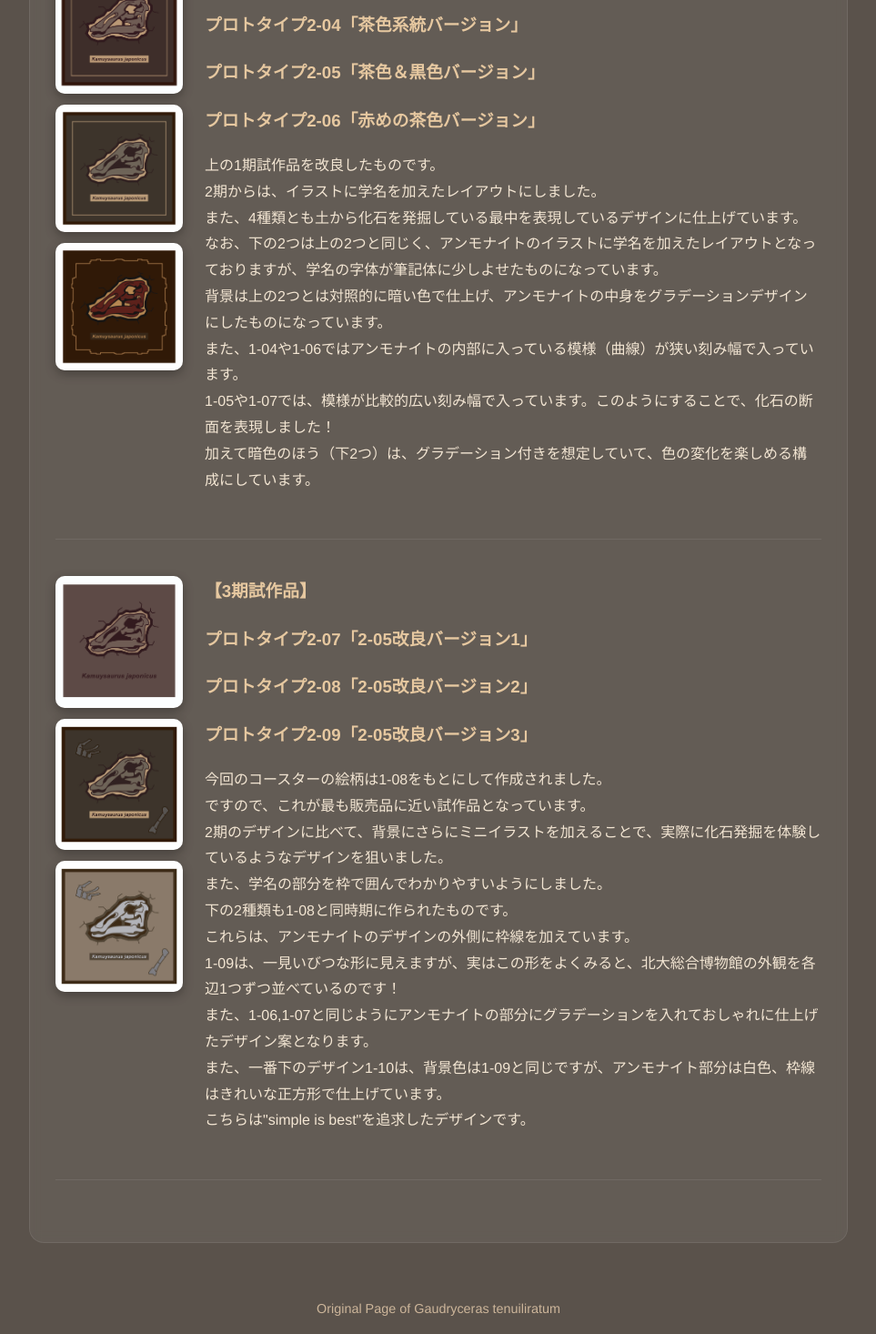
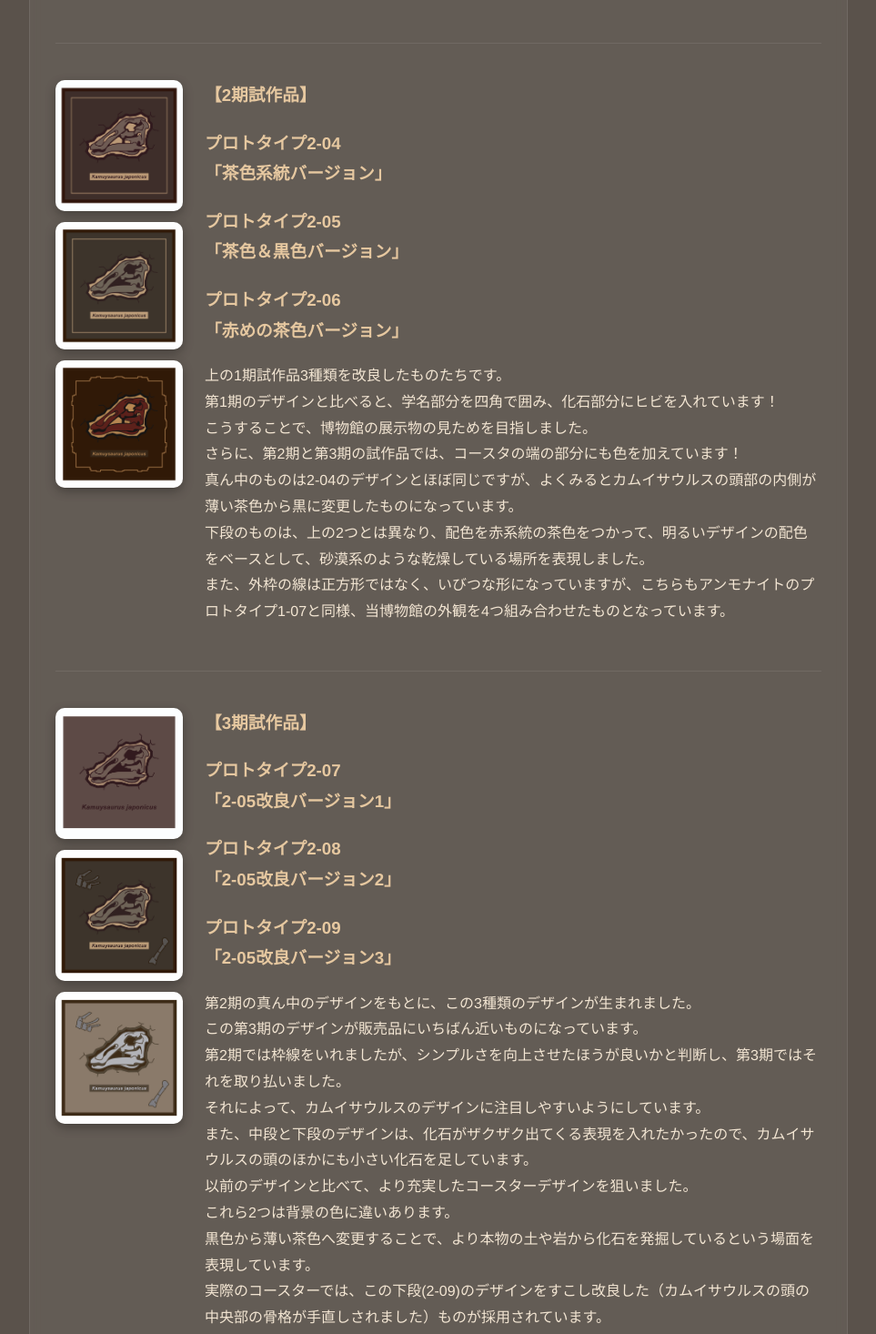
Before and after one commit to Sakeonigiri0203/Museum02plusplus-Kamuysaurus, a plain HTML site: page index.html in a window 1280 px wide. Shown: the part 3772-5238 px from the top of the page at 91% size, without its empty margins (158-1121 px from the left). Drawn offline with Linux system fonts and the light colour scheme.

Commit message:
Update index.html

```diff
--- a/index.html
+++ b/index.html
@@ -265,18 +265,20 @@
         <div class="design-text">
 
           <h3>【1期試作品】</h3>
-          <h3>プロトタイプ2-01「黒・茶色バージョン」</h3>
-          <h3>プロトタイプ2-02「グレー＆白色バージョン」</h3>
-          <h3>プロトタイプ2-03「グレー＆＆茶色バージョン（青系グラデーションつき）」</h3>
+          <h3>プロトタイプ2-01<br>「黒・茶色バージョン」</h3>
+          <h3>プロトタイプ2-02<br>「グレー＆白色バージョン」</h3>
+          <h3>プロトタイプ2-03<br>「グレー＆＆茶色バージョン（青系グラデーションつき）」</h3>
 
            <p>
             初期試作品は3種類生み出されました。<br>
-            これらはいずれも、イラストのみ（名前は表記されていない）が描かれたものになっております。<br>
-            その中でも1番初めの案1-01は、配色は背景が黒、アンモナイト部分は白色で構成された落ち着きのあるデザインです。<br>
-            中段（1-02）と下段の背景色、アンモナイト部分は金色で構成されたすこし高級感のあるデザインです。<br>
-            特に下段のもの（1-03）は、中段のものと違い、アンモナイトの模様が若干うねりが加えられているデザインになっています。<br>
-            アンモナイトの断面はうねり（波）が入ったようなものになるので、それに近づけたいというモチベーションで作成されました。
-          </p>
+            コースターに採用したデザインより、カムイサウルスの頭が、一回り大きめになっています。<br>
+            一番上は、配色は背景が黒、カムイサウルスの頭の部分はうすい茶色と濃い茶色の2色で構成されていて、落ち着きのあるデザインです。<br>
+            中段は、 配色は背景がグレー（石や岩を表現）、カムイサウルスの頭の部分は白色（白色を使うことで、骨を表現）にしています。<br>
+            この色の組み合わせにすることで、実際にたった今、化石が発掘されたような雰囲気の演出を出しています。<br>
+            一番下のものは、グラデーション加工にして、化石が光っているような演出を出しました。<br>
+            アンモナイトのほうでもグラデーションバージョンがありましたが、色を異なるものにしたかったので、対照的（赤色と青色）にしています。<br>
+            また、学名部分は真ん中の種類とは異なり、字体が筆記体風になっています。<br>
+           </p>
 
         </div>
 
@@ -294,19 +296,18 @@
         <div class="design-text">
 
           <h3>【2期試作品】</h3>
-          <h3>プロトタイプ2-04「茶色系統バージョン」</h3>
-          <h3>プロトタイプ2-05「茶色＆黒色バージョン」</h3>
-          <h3>プロトタイプ2-06「赤めの茶色バージョン」</h3>
+          <h3>プロトタイプ2-04<br>「茶色系統バージョン」</h3>
+          <h3>プロトタイプ2-05<br>「茶色＆黒色バージョン」</h3>
+          <h3>プロトタイプ2-06<br>「赤めの茶色バージョン」</h3>
 
           <p>
-            上の1期試作品を改良したものです。<br>
-            2期からは、イラストに学名を加えたレイアウトにしました。<br>
-            また、4種類とも土から化石を発掘している最中を表現しているデザインに仕上げています。<br>
-            なお、下の2つは上の2つと同じく、アンモナイトのイラストに学名を加えたレイアウトとなっておりますが、学名の字体が筆記体に少しよせたものになっています。<br>
-            背景は上の2つとは対照的に暗い色で仕上げ、アンモナイトの中身をグラデーションデザインにしたものになっています。<br>
-            また、1-04や1-06ではアンモナイトの内部に入っている模様（曲線）が狭い刻み幅で入っています。<br>
-            1-05や1-07では、模様が比較的広い刻み幅で入っています。このようにすることで、化石の断面を表現しました！<br>
-            加えて暗色のほう（下2つ）は、グラデーション付きを想定していて、色の変化を楽しめる構成にしています。
+            上の1期試作品3種類を改良したものたちです。<br>
+            第1期のデザインと比べると、学名部分を四角で囲み、化石部分にヒビを入れています！<br>
+            こうすることで、博物館の展示物の見ためを目指しました。<br>
+            さらに、第2期と第3期の試作品では、コースタの端の部分にも色を加えています！<br>
+            真ん中のものは2-04のデザインとほぼ同じですが、よくみるとカムイサウルスの頭部の内側が薄い茶色から黒に変更したものになっています。<br>
+            下段のものは、上の2つとは異なり、配色を赤系統の茶色をつかって、明るいデザインの配色をベースとして、砂漠系のような乾燥している場所を表現しました。<br>
+            また、外枠の線は正方形ではなく、いびつな形になっていますが、こちらもアンモナイトのプロトタイプ1-07と同様、当博物館の外観を4つ組み合わせたものとなっています。<br>
           </p>
 
         </div>
@@ -324,22 +325,22 @@
           <div class="design-text">
 
             <h3>【3期試作品】</h3>
-            <h3>プロトタイプ2-07「2-05改良バージョン1」</h3>
-            <h3>プロトタイプ2-08「2-05改良バージョン2」</h3>
-            <h3>プロトタイプ2-09「2-05改良バージョン3」</h3>
+            <h3>プロトタイプ2-07<br>「2-05改良バージョン1」</h3>
+            <h3>プロトタイプ2-08<br>「2-05改良バージョン2」</h3>
+            <h3>プロトタイプ2-09<br>「2-05改良バージョン3」</h3>
 
             <p>
-              今回のコースターの絵柄は1-08をもとにして作成されました。<br>
-              ですので、これが最も販売品に近い試作品となっています。<br>
-              2期のデザインに比べて、背景にさらにミニイラストを加えることで、実際に化石発掘を体験しているようなデザインを狙いました。<br>
-              また、学名の部分を枠で囲んでわかりやすいようにしました。<br>
-              下の2種類も1-08と同時期に作られたものです。<br>
-              これらは、アンモナイトのデザインの外側に枠線を加えています。<br>
-              1-09は、一見いびつな形に見えますが、実はこの形をよくみると、北大総合博物館の外観を各辺1つずつ並べているのです！<br>
-              また、1-06,1-07と同じようにアンモナイトの部分にグラデーションを入れておしゃれに仕上げたデザイン案となります。<br>
-              また、一番下のデザイン1-10は、背景色は1-09と同じですが、アンモナイト部分は白色、枠線はきれいな正方形で仕上げています。<br>
-              こちらは"simple is best"を追求したデザインです。<br>
+              第2期の真ん中のデザインをもとに、この3種類のデザインが生まれました。<br>
+              この第3期のデザインが販売品にいちばん近いものになっています。<br>
+              第2期では枠線をいれましたが、シンプルさを向上させたほうが良いかと判断し、第3期ではそれを取り払いました。<br>
+              それによって、カムイサウルスのデザインに注目しやすいようにしています。<br>
+              また、中段と下段のデザインは、化石がザクザク出てくる表現を入れたかったので、カムイサウルスの頭のほかにも小さい化石を足しています。<br>
+              以前のデザインと比べて、より充実したコースターデザインを狙いました。<br>
+              これら2つは背景の色に違いあります。<br>
+              黒色から薄い茶色へ変更することで、より本物の土や岩から化石を発掘しているという場面を表現しています。<br>
+              実際のコースターでは、この下段(2-09)のデザインをすこし改良した（カムイサウルスの頭の中央部の骨格が手直しされました）ものが採用されています。
             </p>
+
 
           </div>
 
```
